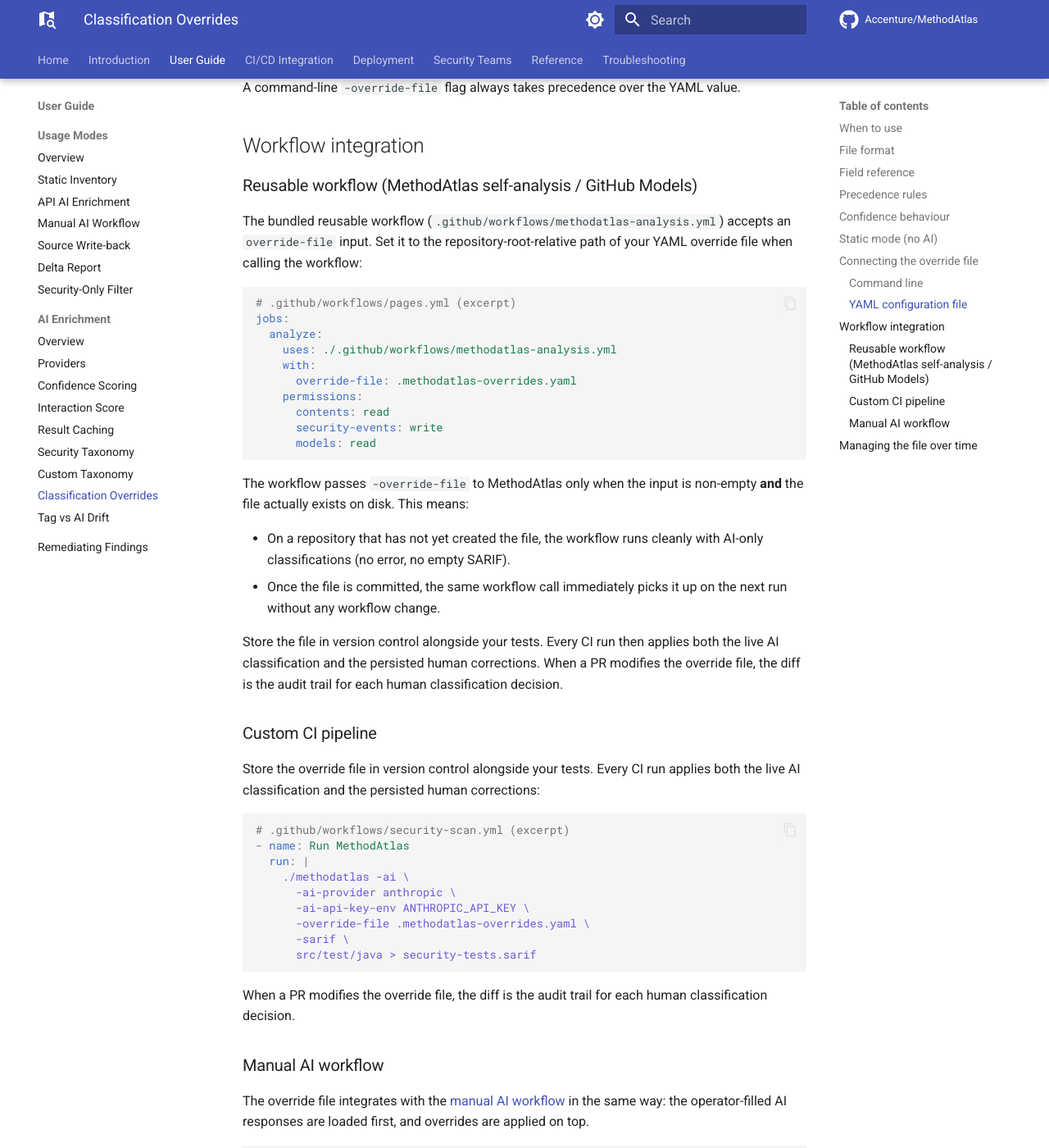
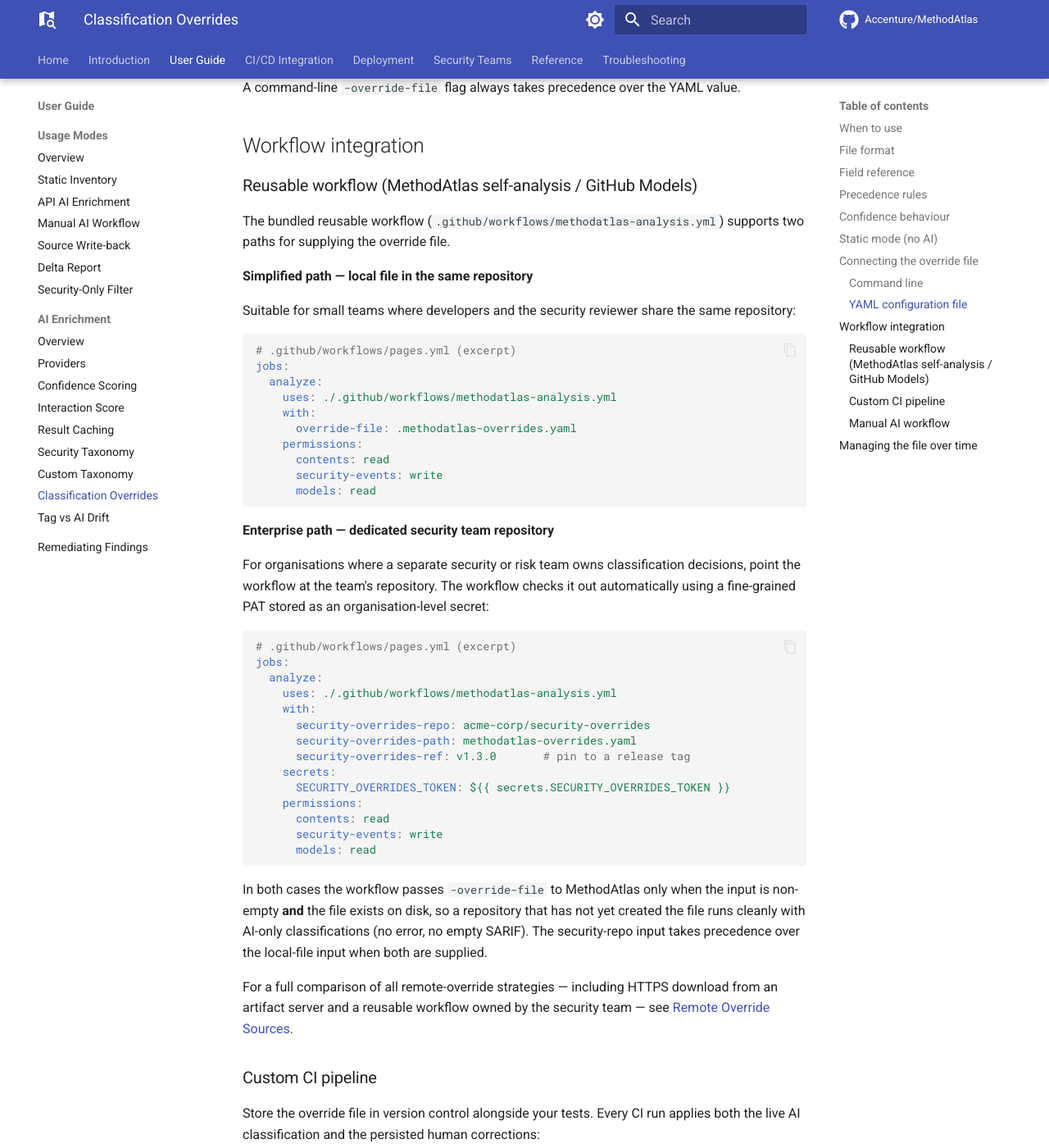
Before and after one commit to Accenture/MethodAtlas, an MkDocs documentation site: the page built from docs/ai/overrides.md, in a window 1280 px wide and 1400 px high, scrolled down 3187 px. Shown: the whole window at 82% size. Built offline with MkDocs 1.6.1 and Material for MkDocs 9.7.7, drawn with Linux system fonts in a browser that asks for light colours; comment, search, counter and statistics services are not loaded.

Commit message:
feat(ci): add enterprise-grade remote override support to reusable workflow
Extends methodatlas-analysis.yml with a two-tier override resolution:

  1. ENTERPRISE PATH (new) — security-overrides-repo input triggers a
     shallow sparse checkout of the security team's dedicated repository
     using SECURITY_OVERRIDES_TOKEN (fine-grained PAT or GitHub App token
     with contents:read).  Override decisions are owned exclusively by the
     security team; development teams cannot alter classifications via a PR
     to their own repository.

  2. SIMPLIFIED PATH (existing, demoted) — override-file input reads a
     local file from the development repository.  Input description now
     prominently warns this is unsuitable for organisations with a
     dedicated security team.

New inputs: security-overrides-repo, security-overrides-path,
security-overrides-ref.  New secret: SECURITY_OVERRIDES_TOKEN (optional;
required only when security-overrides-repo is set).

When neither path is configured the workflow continues without any
override file and does not fail — safe default behaviour is preserved.

Adds docs/ai/remote-overrides.md: a full strategy comparison of all four
remote-override delivery mechanisms (local file, security-repo checkout,
HTTPS artifact download, reusable workflow) with a comparison table,
per-strategy positives/negatives, and a decision tree.

Updates docs/ai/overrides.md workflow integration section and
docs/ci/github-actions.md with forward references to the new page.

````diff
--- a/docs/ai/overrides.md
+++ b/docs/ai/overrides.md
@@ -114,9 +114,13 @@
 ### Reusable workflow (MethodAtlas self-analysis / GitHub Models)
 
 The bundled reusable workflow
-(`.github/workflows/methodatlas-analysis.yml`) accepts an `override-file`
-input. Set it to the repository-root-relative path of your YAML override file
-when calling the workflow:
+(`.github/workflows/methodatlas-analysis.yml`) supports two paths for
+supplying the override file.
+
+**Simplified path — local file in the same repository**
+
+Suitable for small teams where developers and the security reviewer share the
+same repository:
 
 ```yaml
 # .github/workflows/pages.yml (excerpt)
@@ -131,18 +135,39 @@
       models: read
 ```
 
-The workflow passes `-override-file` to MethodAtlas only when the input is
-non-empty **and** the file actually exists on disk. This means:
+**Enterprise path — dedicated security team repository**
 
-- On a repository that has not yet created the file, the workflow runs cleanly
-  with AI-only classifications (no error, no empty SARIF).
-- Once the file is committed, the same workflow call immediately picks it up on
-  the next run without any workflow change.
+For organisations where a separate security or risk team owns classification
+decisions, point the workflow at the team's repository. The workflow checks it
+out automatically using a fine-grained PAT stored as an organisation-level
+secret:
 
-Store the file in version control alongside your tests. Every CI run then
-applies both the live AI classification and the persisted human corrections.
-When a PR modifies the override file, the diff is the audit trail for each
-human classification decision.
+```yaml
+# .github/workflows/pages.yml (excerpt)
+jobs:
+  analyze:
+    uses: ./.github/workflows/methodatlas-analysis.yml
+    with:
+      security-overrides-repo: acme-corp/security-overrides
+      security-overrides-path: methodatlas-overrides.yaml
+      security-overrides-ref: v1.3.0       # pin to a release tag
+    secrets:
+      SECURITY_OVERRIDES_TOKEN: ${{ secrets.SECURITY_OVERRIDES_TOKEN }}
+    permissions:
+      contents: read
+      security-events: write
+      models: read
+```
+
+In both cases the workflow passes `-override-file` to MethodAtlas only when
+the input is non-empty **and** the file exists on disk, so a repository that
+has not yet created the file runs cleanly with AI-only classifications (no
+error, no empty SARIF). The security-repo input takes precedence over the
+local-file input when both are supplied.
+
+For a full comparison of all remote-override strategies — including HTTPS
+download from an artifact server and a reusable workflow owned by the security
+team — see [Remote Override Sources](remote-overrides.md).
 
 ### Custom CI pipeline
 
````
Also changed, not shown: docs/ai/remote-overrides.md (added, +292 -0 lines), docs/ci/github-actions.md (+4 -2 lines), 1 other file.
